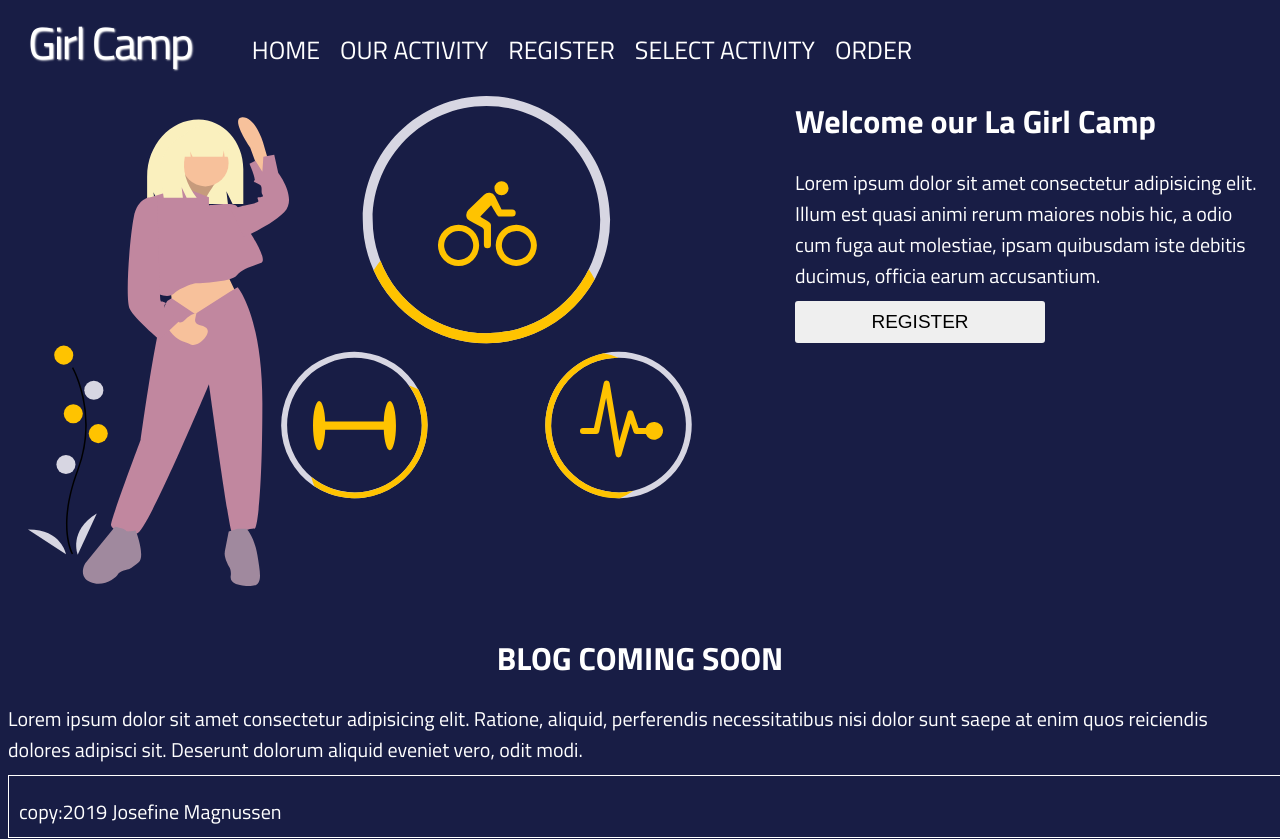
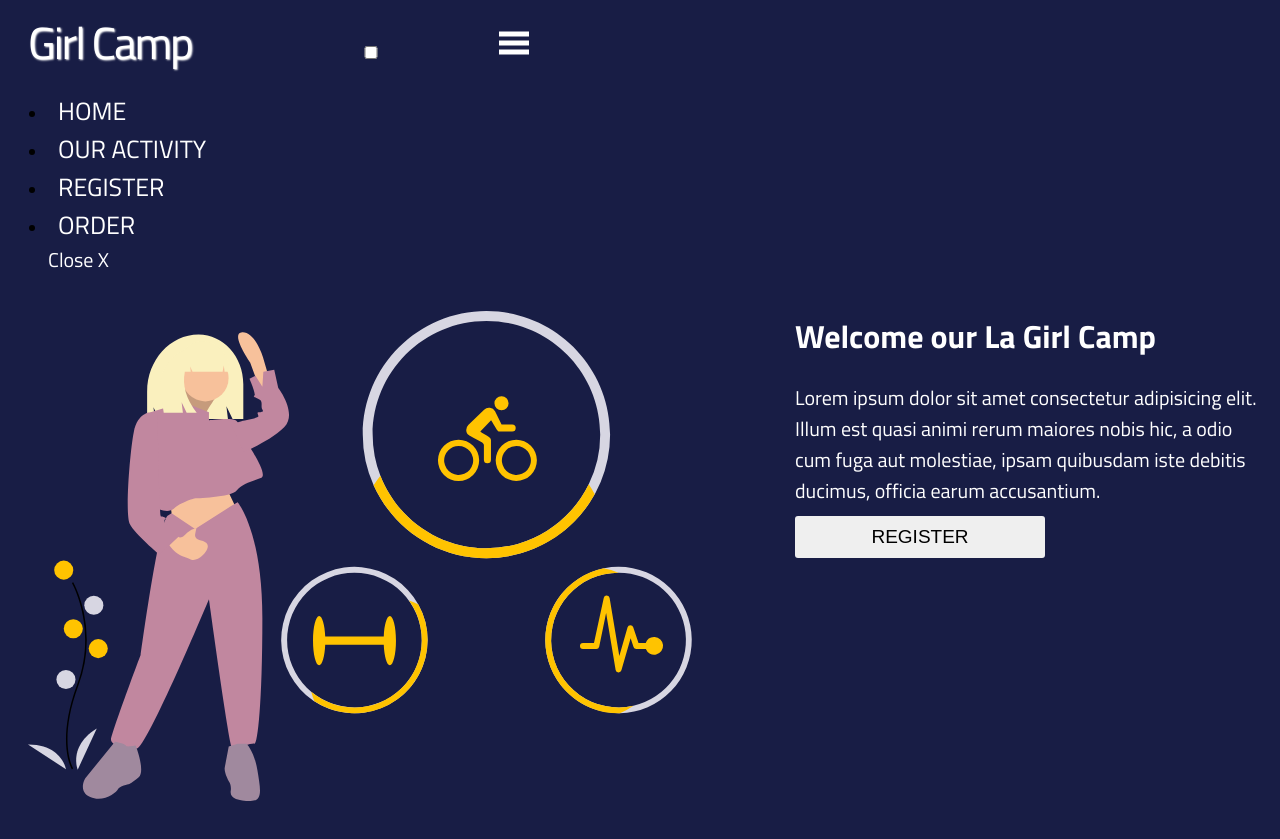
Before and after one commit to JosefineFM/Portflio, a Vue app in the folder Vue/GirlCamp/: page /Register in a window 1280 px wide. Shown: the top 839 px of the page. Built offline with nearby package versions, Linux system fonts and the light colour scheme.

Commit message:
updated NavBar

```diff
--- a/Vue/GirlCamp/src/Assets/Nav.vue
+++ b/Vue/GirlCamp/src/Assets/Nav.vue
@@ -1,25 +1,60 @@
 <style>
 @import "./style/menu.css";
 </style>
+
 <template>
-  <div class="navBar">
-    <a id="logo" @click="indexPage()">Girl Camp</a>
+  <div>
 
-    <router-link class="NavLink" to="/">HOME</router-link>
-    <router-link class="NavLink" to="/OurActivitys">OUR ACTIVITY</router-link>
-    <router-link class="NavLink" to="/Register">REGISTER</router-link>
-    <router-link class="NavLink" to="/Activity">SELeCT ACTIVITY</router-link>
-    <router-link class="NavLink" to="/Order">ORDER</router-link>
+    <!-- Min meny -->
+    <div class="header">
+      <a id="logo">Girl Camp</a>
+
+      <input type="checkbox" id="chk" />
+      <label for="chk" class="show-menu-btn">
+        <svg width="30" height="30">
+          <path d="M0,5 30,5" stroke="#fff" stroke-width="5" />
+          <path d="M0,14 30,14" stroke="#fff" stroke-width="5" />
+          <path d="M0,23 30,23" stroke="#fff" stroke-width="5" />
+        </svg>
+      </label>
+
+      <ul class="menu">
+        <li>
+          <router-link class="NavLink" to="/">HOME</router-link>
+        </li>
+        <li>
+          <router-link class="NavLink" to="/OurActivitys">OUR ACTIVITY</router-link>
+        </li>
+        <li>
+          <router-link class="NavLink" to="/Register">REGISTER</router-link>
+        </li>
+
+        <li>
+          <router-link class="NavLink" to="/Order">ORDER</router-link>
+        </li>
+        <label for="chk" class="hide-menu-btn">
+          <a class="close">Close X</a>
+        </label>
+      </ul>
+    </div>
   </div>
 </template>
 
 <script>
 export default {
-methods: {
-    async openCloseNavbar() {
-        v
+  methods: {
+    async openSlideMenu() {
+      console.log("Testen funka");
+      // document.getElementById('side-menu').style.width = '250px';
+      // document.getElementById('main').style.marginLeft = '250px';
+    },
+
+    async closeSlideMenu() {
+      console.log("Du lukka menyen");
+      // document.getElementById('side-menu').style.width = '0px';
+      // document.getElementById('main').style.marginLeft = '0px';
     }
-},
+  }
 };
 </script>
 
```
